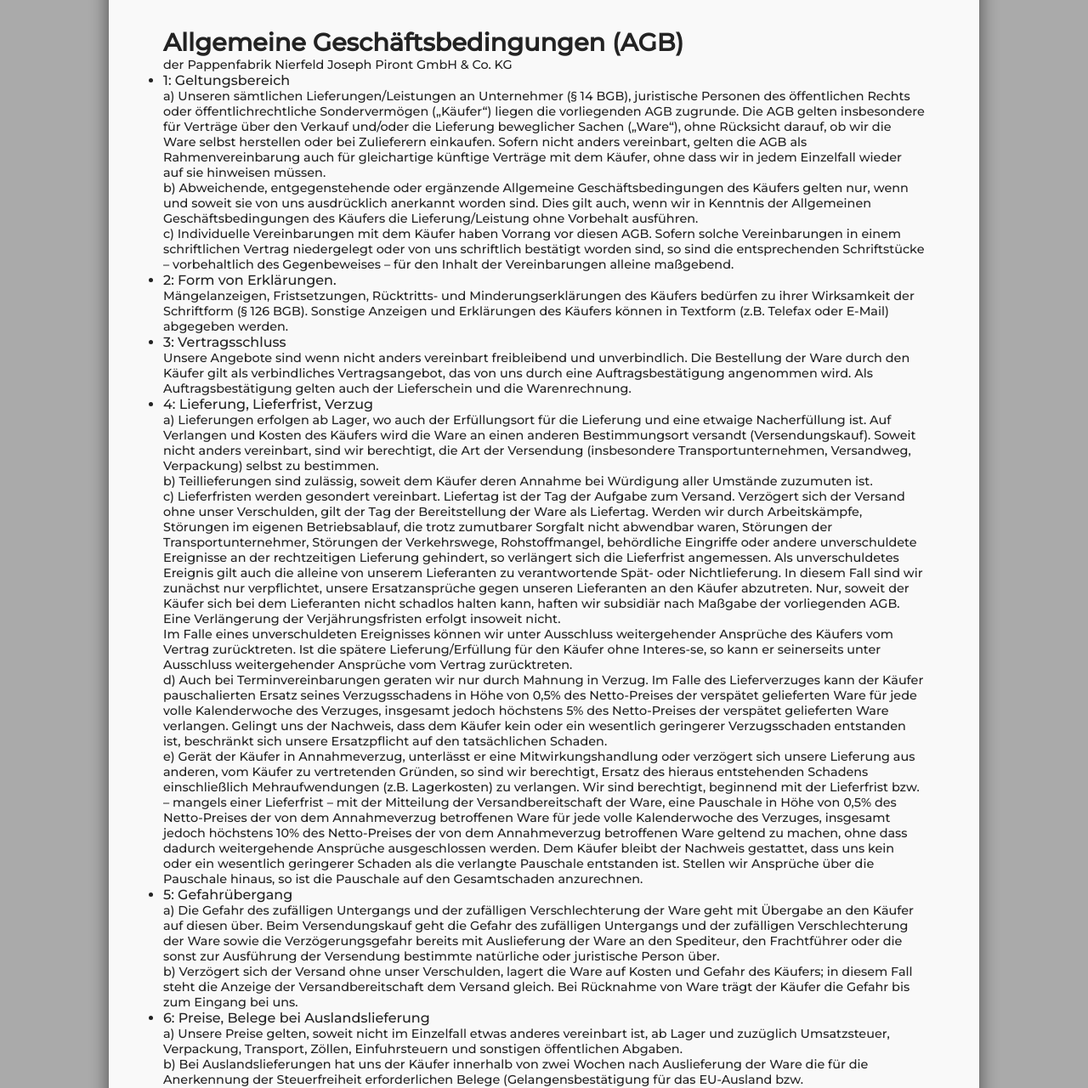
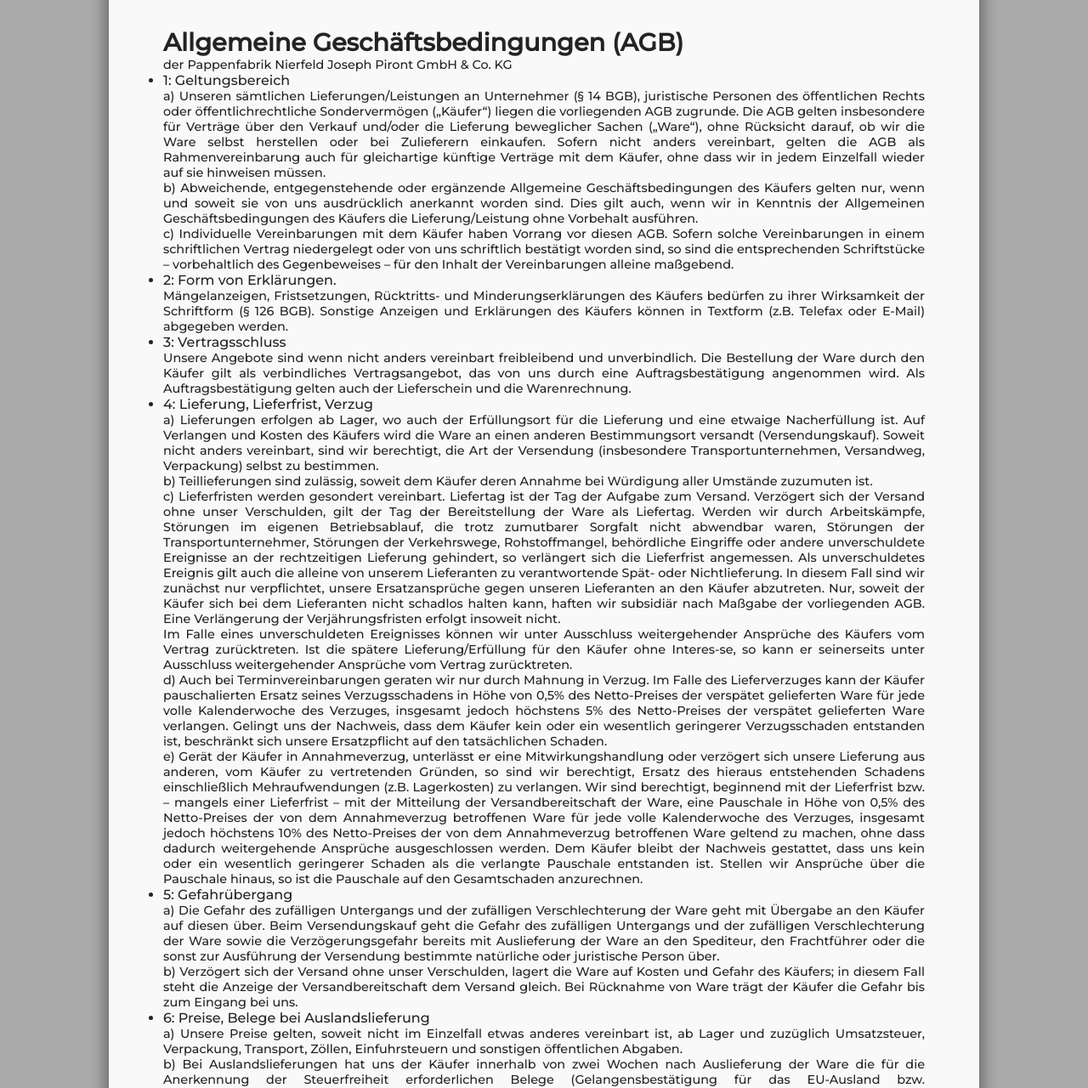
Before and after one commit to BukkitGerman/ITA-F_Pappen_Fabrik_Nierfeld, a PHP site: page /p/agb/index.php in a window 1280 px wide. Shown: the part 176-1456 px from the top of the page at 85% size. Run offline with PHP 8.4, Linux system fonts and the light colour scheme; style sheets or scripts are compiled from the project's sources.

Commit message:
add Blocksatz

```diff
--- a/p3/page/css/style.css
+++ b/p3/page/css/style.css
@@ -58,6 +58,8 @@ html {
       /* Slideshow container */ }
       html .wrapper .content #con_ {
         margin-bottom: 5rem; }
+      html .wrapper .content p {
+        text-align: justify; }
       html .wrapper .content #slider_dots {
         margin-bottom: 3rem; }
       html .wrapper .content .mySlides {
@@ -180,6 +182,8 @@ html {
         border: none; }
       html .wrapper .outer-spo .inner-content {
         display: none; }
+      html .wrapper .outer-spo p {
+        padding-right: 20px; }
       html .wrapper .outer-spo a {
         text-decoration: none;
         font-size: 200%;
--- a/p3/page/css/style.sass
+++ b/p3/page/css/style.sass
@@ -72,6 +72,8 @@ html
 			font-size: 0.9rem
 			#con_
 				margin-bottom: 5rem
+			p
+				text-align: justify
 
 			#slider_dots
 				margin-bottom: 3rem
@@ -206,6 +208,8 @@ html
 				border: none
 			.inner-content
 				display: none
+			p
+				padding-right: 20px
 			a
 				text-decoration: none
 				font-size: 200%
```
Also changed, not shown: 1 other file.
